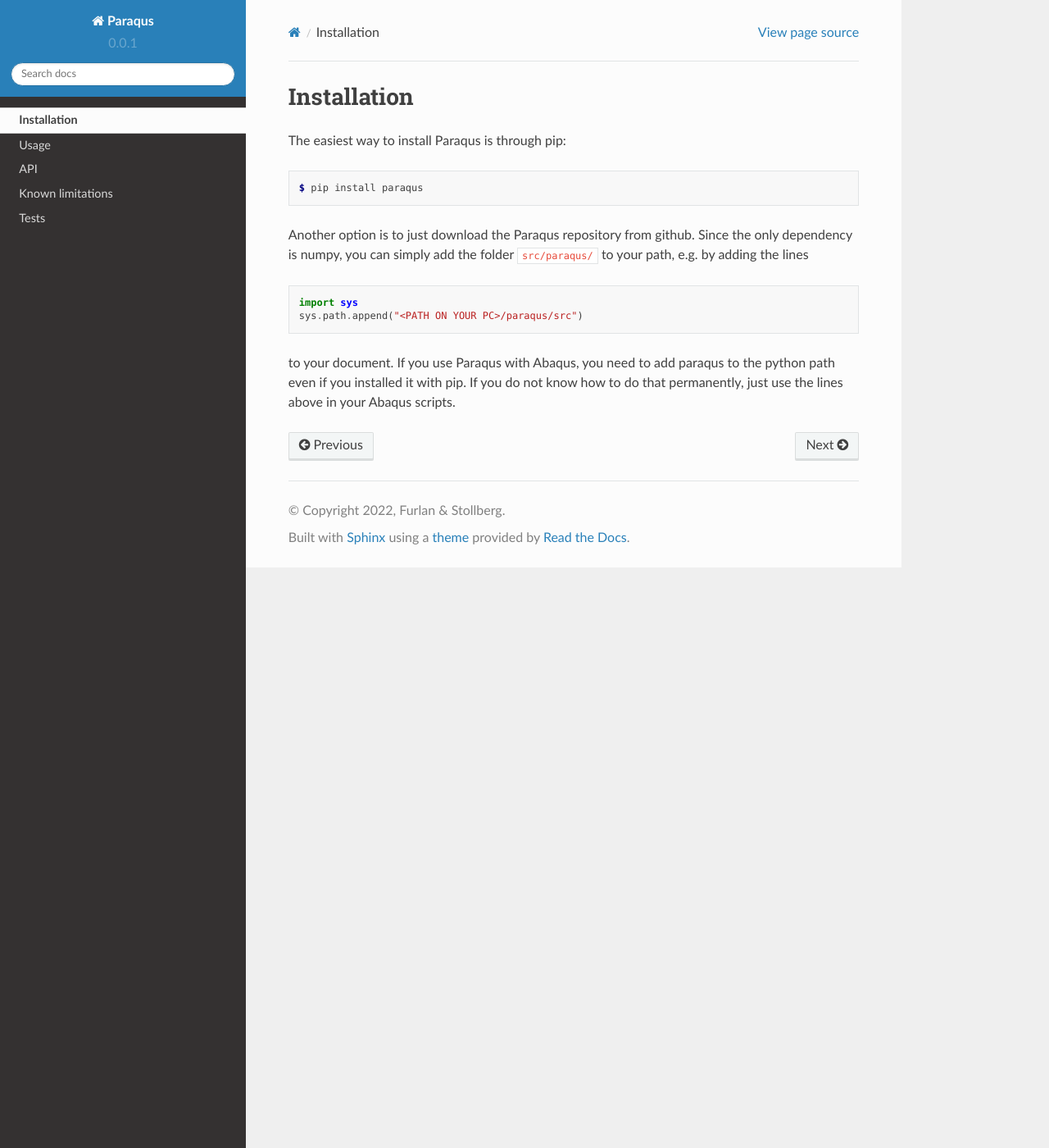
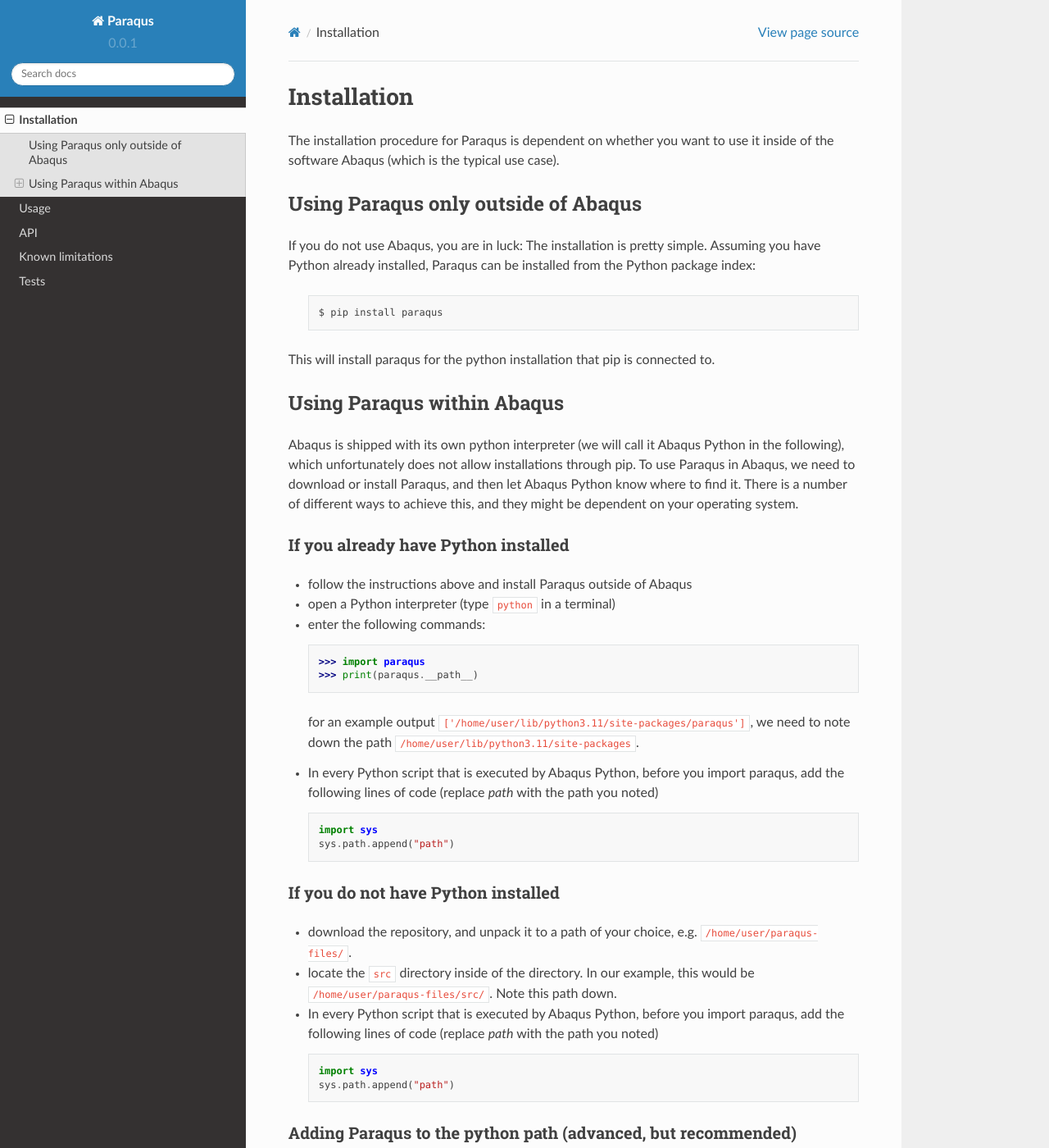
Before and after one commit to tmfrln/paraqus, a Sphinx documentation site: the page built from doc/source/installation.rst, in a window 1280 px wide and 1400 px high. Shown: the whole window at 82% size. Built offline with Sphinx 7.4.7 and the Read the Docs theme 2.0.0, drawn with Linux system fonts in a browser that asks for light colours; some of the changed text lies outside the part shown.

Commit message:
updated installation instructions

```diff
--- a/doc/source/installation.rst
+++ b/doc/source/installation.rst
@@ -1,19 +1,58 @@
 .. _installation:
 
 Installation
-------------
+============
 
-The easiest way to install Paraqus is through pip:
+The installation procedure for Paraqus is dependent on whether you want to use it inside of the software Abaqus (which is the typical use case).
 
-.. code-block:: console
+Using Paraqus only outside of Abaqus
+------------------------------------
 
-   $ pip install paraqus
+If you do not use Abaqus, you are in luck: The installation is pretty simple. Assuming you have Python already installed, Paraqus can be installed from the Python package index:
 
-Another option is to just download the Paraqus repository from github. Since the only dependency is numpy, you can simply add the folder ``src/paraqus/`` to your path, e.g. by adding the lines
+  .. code-block::
 
-.. code-block:: python
+      $ pip install paraqus
 
-   import sys
-   sys.path.append("<PATH ON YOUR PC>/paraqus/src")
+This will install paraqus for the python installation that pip is connected to.
 
-to your document. If you use Paraqus with Abaqus, you need to add paraqus to the python path even if you installed it with pip. If you do not know how to do that permanently, just use the lines above in your Abaqus scripts.
+Using Paraqus within Abaqus
+---------------------------
+
+Abaqus is shipped with its own python interpreter (we will call it Abaqus Python in the following), which unfortunately does not allow installations through pip. To use Paraqus in Abaqus, we need to download or install Paraqus, and then let Abaqus Python know where to find it. There is a number of different ways to achieve this, and they might be dependent on your operating system.
+
+If you already have Python installed
+^^^^^^^^^^^^^^^^^^^^^^^^^^^^^^^^^^^^
+
+- follow the instructions above and install Paraqus outside of Abaqus
+- open a Python interpreter (type ``python`` in a terminal)
+- enter the following commands::
+
+    >>> import paraqus
+    >>> print(paraqus.__path__)
+
+  for an example output ``['/home/user/lib/python3.11/site-packages/paraqus']``, we need to note down the path ``/home/user/lib/python3.11/site-packages``.
+
+- In every Python script that is executed by Abaqus Python, before you import paraqus, add the following lines of code (replace *path* with the path you noted)
+
+  .. code-block::
+
+      import sys
+      sys.path.append("path")
+
+If you do not have Python installed
+^^^^^^^^^^^^^^^^^^^^^^^^^^^^^^^^^^^
+
+- download the repository, and unpack it to a path of your choice, e.g. ``/home/user/paraqus-files/``.
+- locate the ``src`` directory inside of the directory. In our example, this would be ``/home/user/paraqus-files/src/``. Note this path down.
+- In every Python script that is executed by Abaqus Python, before you import paraqus, add the following lines of code (replace *path* with the path you noted)
+
+  .. code-block::
+
+      import sys
+      sys.path.append("path")
+
+Adding Paraqus to the python path (advanced, but recommended)
+^^^^^^^^^^^^^^^^^^^^^^^^^^^^^^^^^^^^^^^^^^^^^^^^^^^^^^^^^^^^^
+
+If you would like to avoid adding the code lines above to all your files when using Paraqus, you can add the directory *path* to the environment variable ``PYTHONPATH``. Since this step is dependent on the operating system, it is not described here in detail, but you have to google for your system.
```
